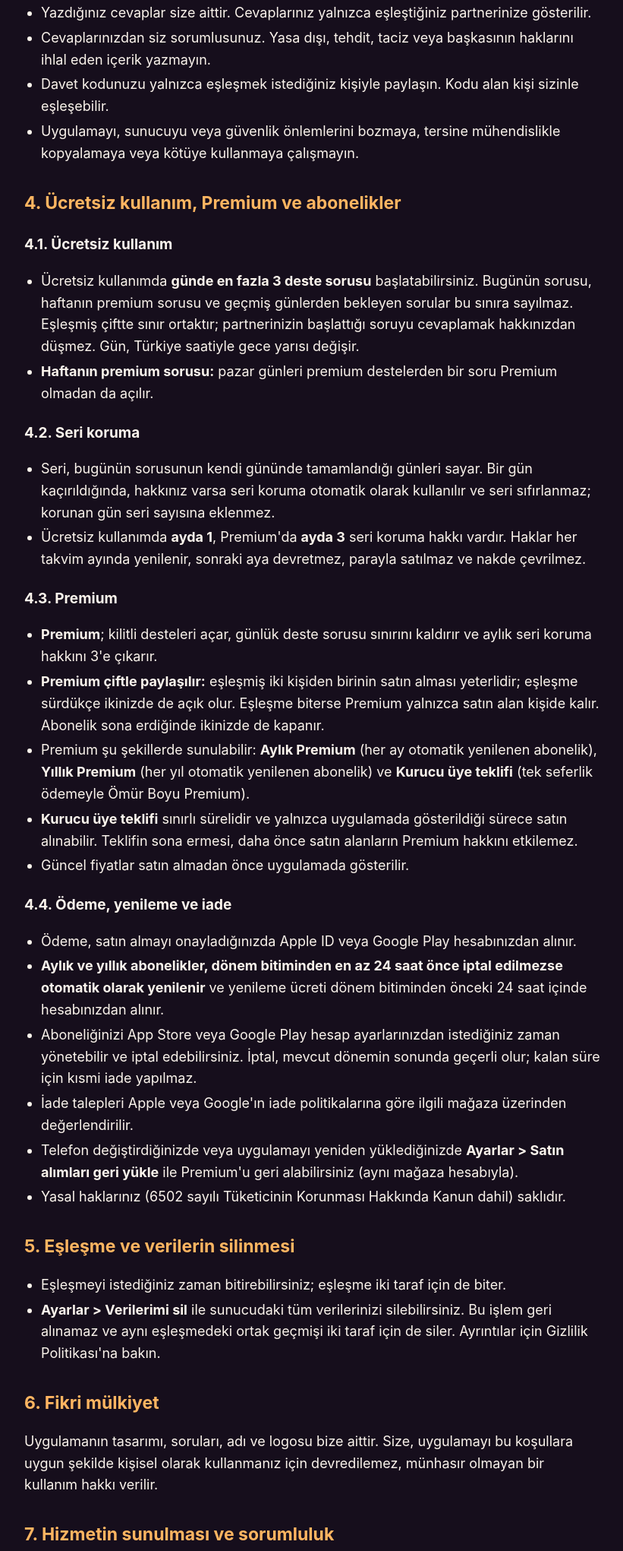
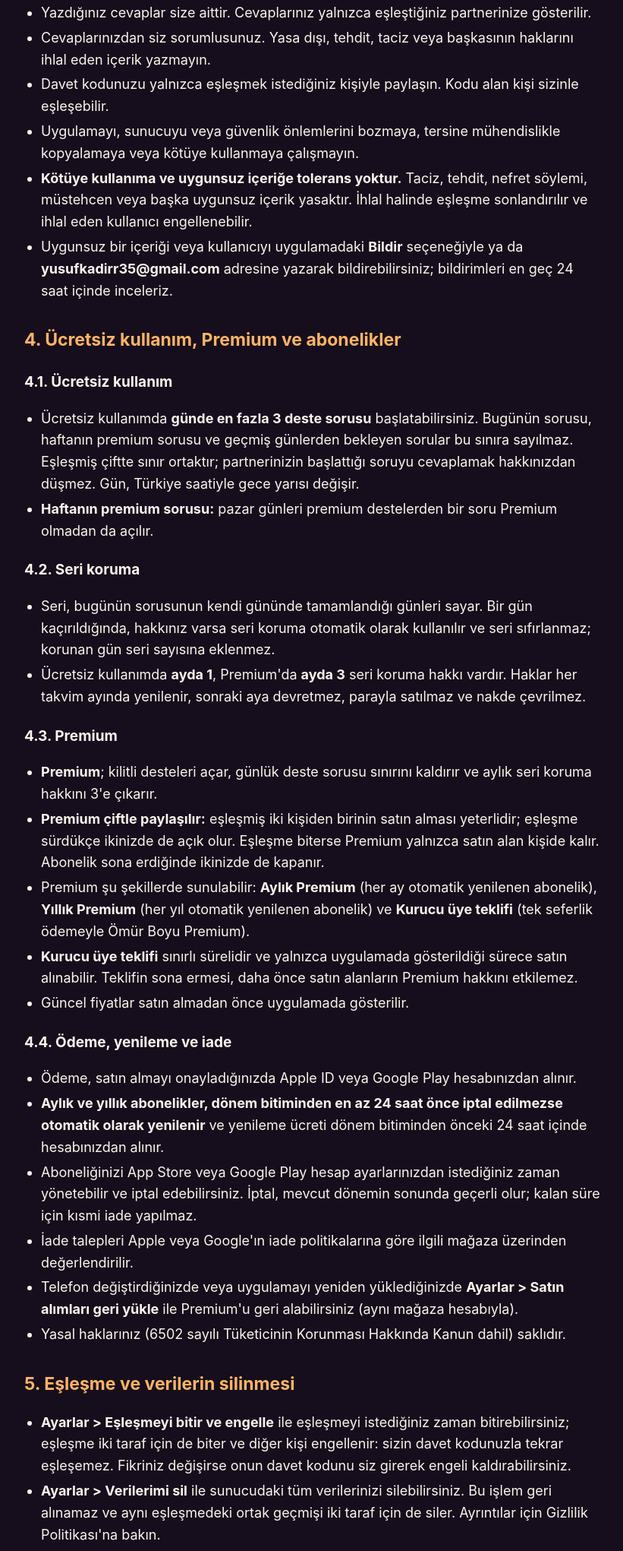
Before and after one commit to YusufKadirGungor/cift-soru-legal, a plain HTML site: page kosullar.html in a window 1280 px wide. Shown: the part 666-2707 px from the top of the page at 76% size, without its empty margins (228-1049 px from the left). Drawn offline with Linux system fonts and the light colour scheme.

Commit message:
Koşullar: sıfır tolerans, Bildir ve engelleme; Gizlilik: engel kaydı ve bildirim e-postaları
Co-Authored-By: Claude Sonnet 5.5 <noreply@anthropic.com>

```diff
--- a/kosullar.html
+++ b/kosullar.html
@@ -36,6 +36,8 @@
   <li>Cevaplarınızdan siz sorumlusunuz. Yasa dışı, tehdit, taciz veya başkasının haklarını ihlal eden içerik yazmayın.</li>
   <li>Davet kodunuzu yalnızca eşleşmek istediğiniz kişiyle paylaşın. Kodu alan kişi sizinle eşleşebilir.</li>
   <li>Uygulamayı, sunucuyu veya güvenlik önlemlerini bozmaya, tersine mühendislikle kopyalamaya veya kötüye kullanmaya çalışmayın.</li>
+  <li><strong>Kötüye kullanıma ve uygunsuz içeriğe tolerans yoktur.</strong> Taciz, tehdit, nefret söylemi, müstehcen veya başka uygunsuz içerik yasaktır. İhlal halinde eşleşme sonlandırılır ve ihlal eden kullanıcı engellenebilir.</li>
+  <li>Uygunsuz bir içeriği veya kullanıcıyı uygulamadaki <strong>Bildir</strong> seçeneğiyle ya da <strong>yusufkadirr35@gmail.com</strong> adresine yazarak bildirebilirsiniz; bildirimleri en geç 24 saat içinde inceleriz.</li>
 </ul>
 <h2>4. Ücretsiz kullanım, Premium ve abonelikler</h2>
 <h3>4.1. Ücretsiz kullanım</h3>
@@ -67,7 +69,7 @@
 </ul>
 <h2>5. Eşleşme ve verilerin silinmesi</h2>
 <ul>
-  <li>Eşleşmeyi istediğiniz zaman bitirebilirsiniz; eşleşme iki taraf için de biter.</li>
+  <li><strong>Ayarlar &gt; Eşleşmeyi bitir ve engelle</strong> ile eşleşmeyi istediğiniz zaman bitirebilirsiniz; eşleşme iki taraf için de biter ve diğer kişi engellenir: sizin davet kodunuzla tekrar eşleşemez. Fikriniz değişirse onun davet kodunu siz girerek engeli kaldırabilirsiniz.</li>
   <li><strong>Ayarlar &gt; Verilerimi sil</strong> ile sunucudaki tüm verilerinizi silebilirsiniz. Bu işlem geri alınamaz ve aynı eşleşmedeki ortak geçmişi iki taraf için de siler. Ayrıntılar için Gizlilik Politikası'na bakın.</li>
 </ul>
 <h2>6. Fikri mülkiyet</h2>
```
Also changed, not shown: gizlilik.html (+3 -1 lines).
